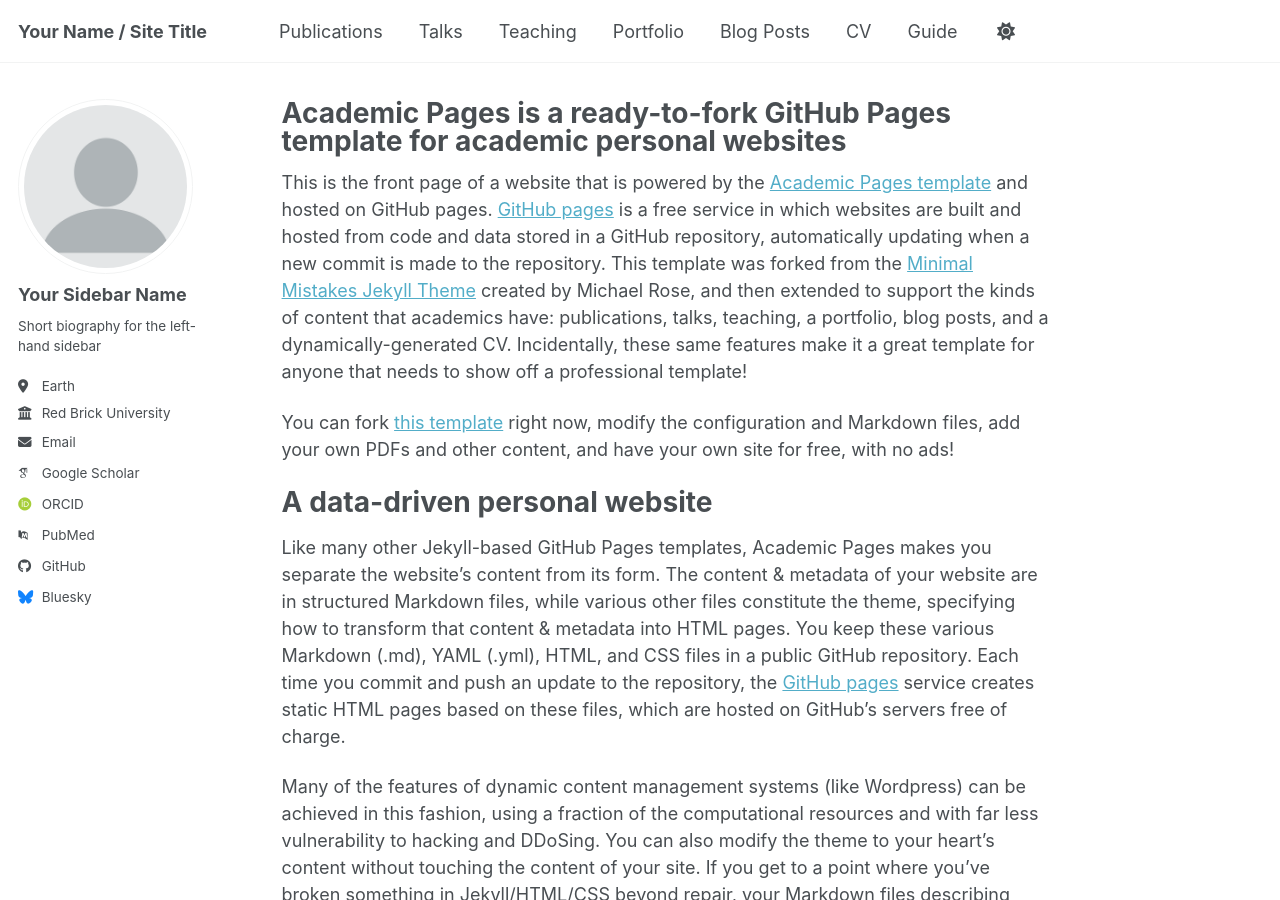
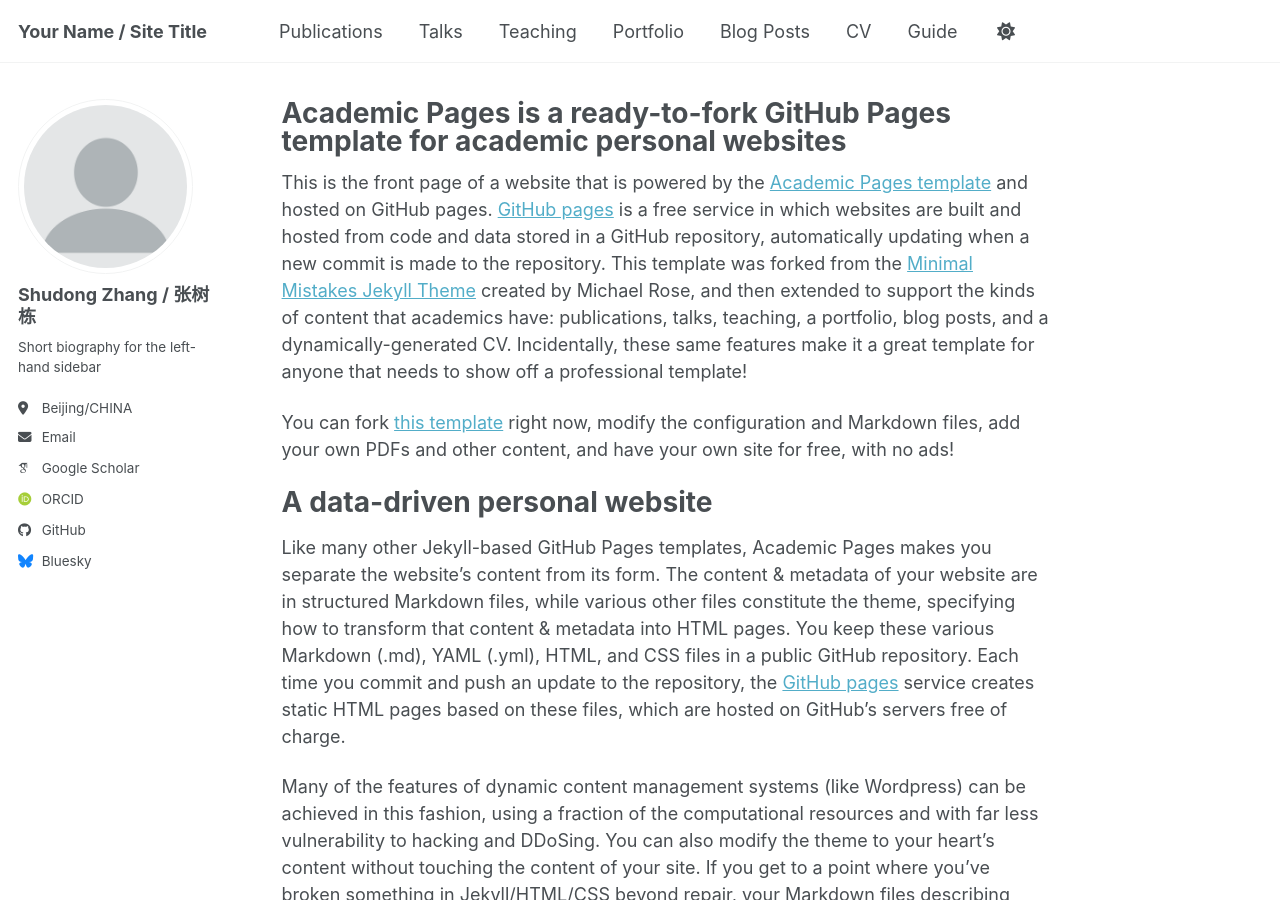
Before and after one commit to shudong-zhang/shudong-zhang.github.io, a Jekyll site: the page built from _pages/about.md, in a window 1280 px wide and 900 px high. Built offline with Jekyll 4.4.1, drawn with Linux system fonts in a browser that asks for light colours; some web fonts are replaced; a script bundle is joined from its source files by our own code; library files that are not in the unit come from our copies.

Commit message:
Update _config.yml

```diff
--- a/_config.yml
+++ b/_config.yml
@@ -24,24 +24,24 @@
 author:
   # Biographic information
   avatar           : "profile.png"
-  name             : "Your Sidebar Name"
+  name             : "Shudong Zhang / 张树栋"
   pronouns         : # example: "she/her"
   bio              : "Short biography for the left-hand sidebar"
-  location         : "Earth"
-  employer         : "Red Brick University"
+  location         : "Beijing/CHINA"
+  employer         :
   uri              : # URL
-  email            : "none@example.org"
+  email            : "sdong.zhang@outlook.com"
 
   # Academic websites
   academia         : # URL
   arxiv            : # URL - Update with the correct link to your profile
-  googlescholar    : "https://scholar.google.com/citations?user=PS_CX0AAAAAJ"
+  googlescholar    : "https://scholar.google.com/citations?user=tAw1cT8AAAAJ&hl=zh-CN&authuser=1"
   inspire-hep      : # URL
   impactstory      : # URL
-  orcid            : "https://orcid.org/yourorcidurl"
+  orcid            : "https://orcid.org/0000-0002-7358-5543"
   semantic         : # URL
   ssrn             : # URL
-  pubmed           : "https://www.ncbi.nlm.nih.gov/pubmed/?term=john+snow"
+  pubmed           :
   researchgate     : # URL
   scopus           : # URL
   zotero           : # URL
@@ -51,7 +51,7 @@
   bitbucket        : # Username - Update with your username on the site
   codepen          : # Username
   dribbble         : # Username
-  github           : "academicpages"
+  github           : "shudong-zhang"
   kaggle           : # Username
   stackoverflow    : # User number or user number and name (i.e., use "1" or "1/jeff-atwood")
 
```
